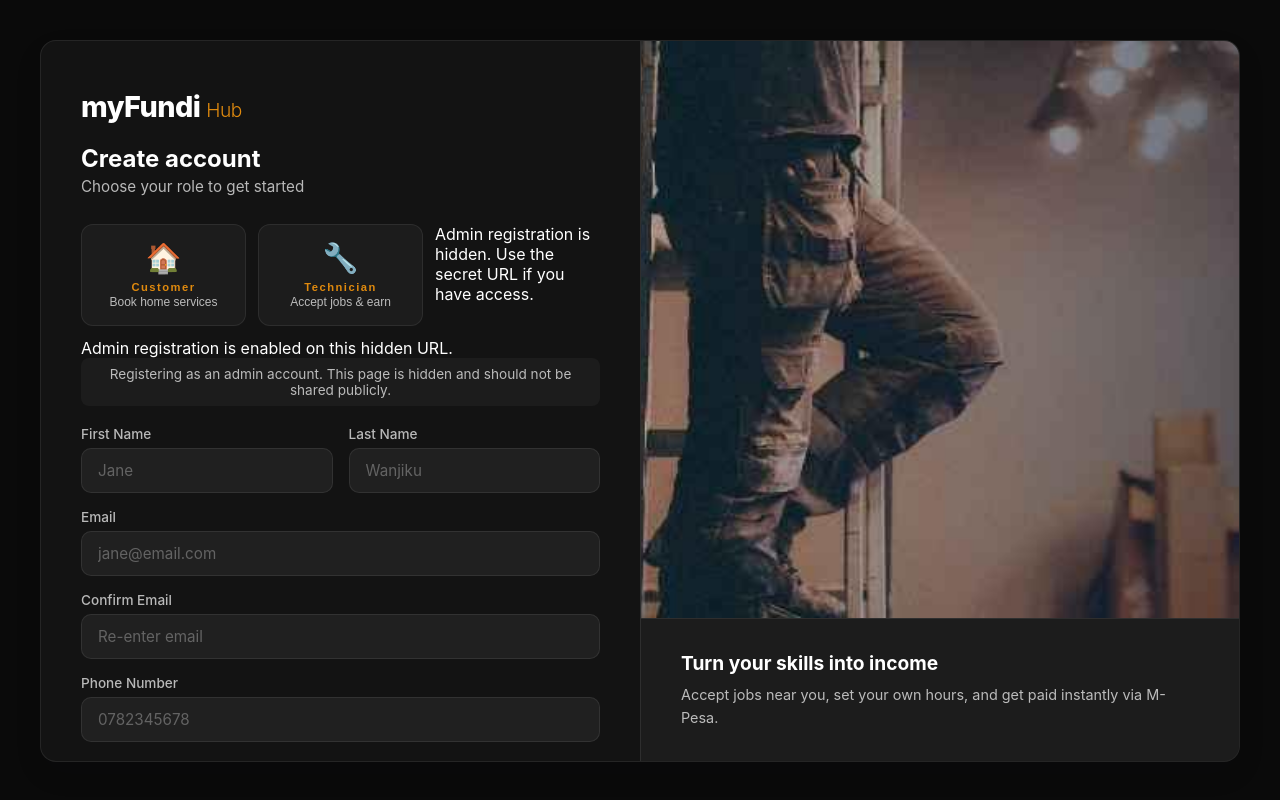
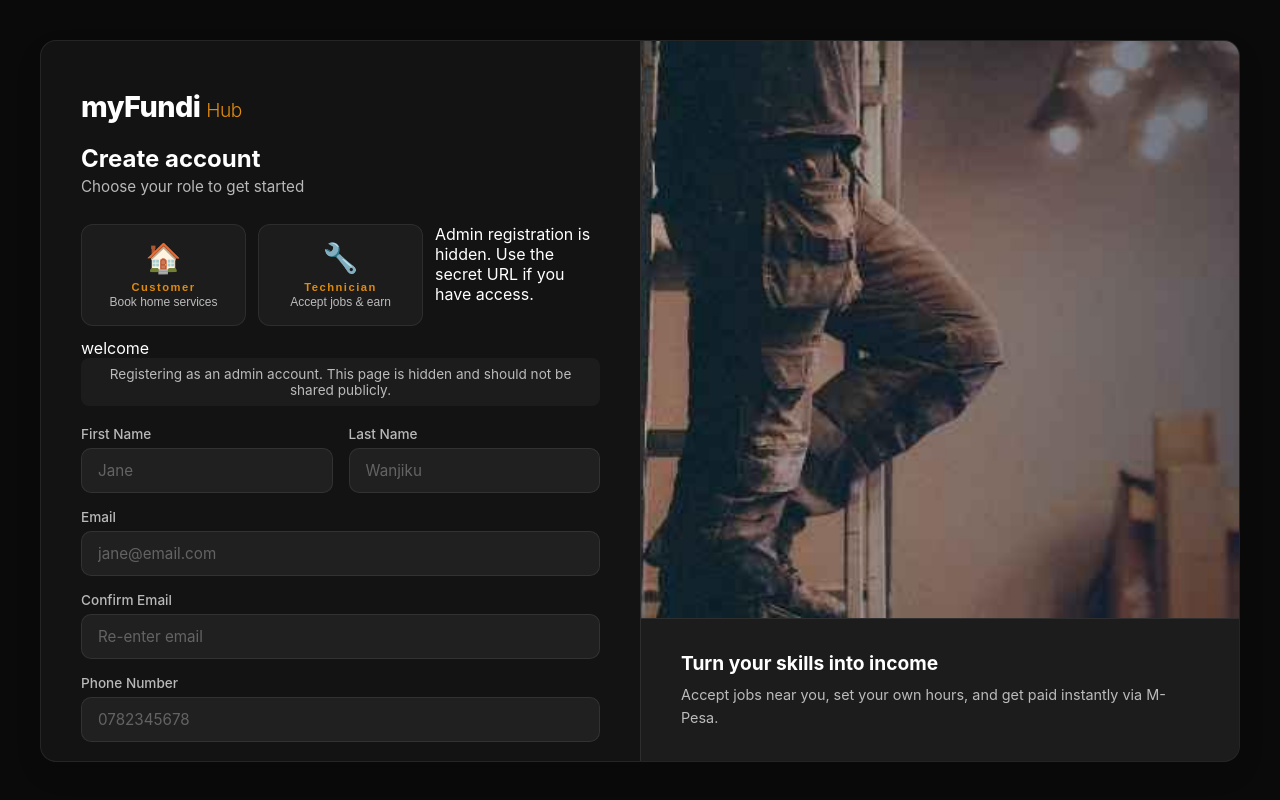
Before and after one commit to mosesgjuma-1844/myfundihubfront, a React (Vite) app: page /register/admin in a window 1280 px wide. Built offline with nearby package versions, Linux system fonts and the light colour scheme; no server answers.

Commit message:
admin usersdfdf

```diff
--- a/src/pages/auth/register/Register.tsx
+++ b/src/pages/auth/register/Register.tsx
@@ -164,7 +164,7 @@ const Register: React.FC<RegisterProps> = ({ defaultRole }) => {
           </div>
           {defaultRole === 'admin' && (
             <div className="admin-notice">
-              <p>Admin registration is enabled on this hidden URL.</p>
+              <p>welcome</p>
             </div>
           )}
 
```
